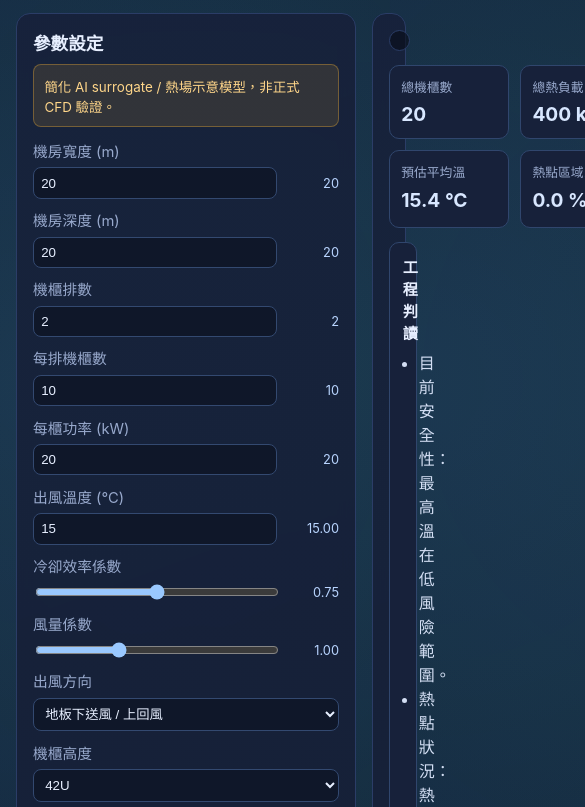
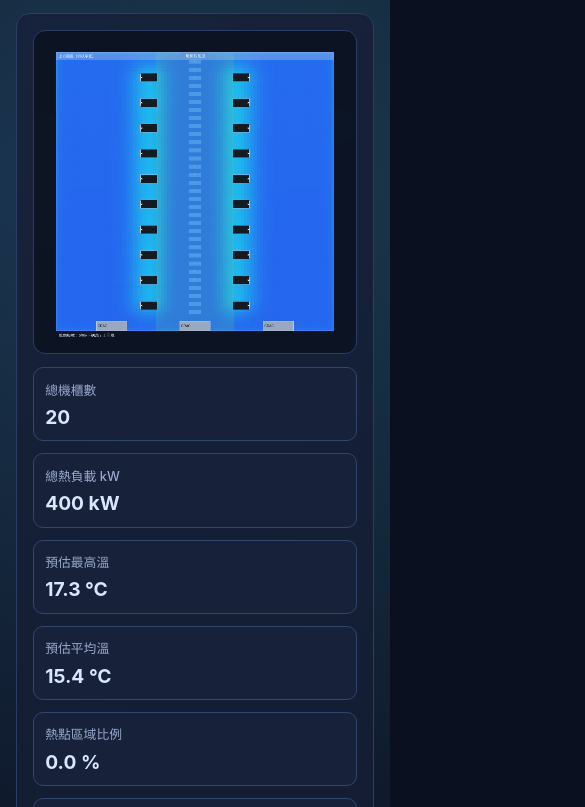
Before and after one commit to wuwu0102/dc-ai-cooling-demo, a website: page index.html in a window 390 px wide. Shown: the part 106-913 px from the top of the page, 585 px wide, since content can reach past the window. Drawn offline with Linux system fonts and the light colour scheme.

Commit message:
Fix mobile responsive layout (sidebar, heatmap, overflow)

```diff
--- a/src/main.js
+++ b/src/main.js
@@ -1,30 +1,30 @@
 const app = document.querySelector('#app');
 
 app.innerHTML = `
-  <div class="page">
+  <div class="page container">
     <header class="header">
-      <div>
+      <div class="text-block">
         <h1>Data Center AI Cooling Demo</h1>
         <p>機房冷卻熱場快速示意工具</p>
       </div>
-      <span class="demo-tag">DEMO</span>
+      <span class="demo-tag text-block">DEMO</span>
     </header>
 
-    <main class="layout">
-      <section class="panel" aria-label="參數面板">
+    <main class="layout main-layout">
+      <section class="panel sidebar text-block" aria-label="參數面板">
         <h2>參數設定</h2>
         <p class="model-note">簡化 AI surrogate / 熱場示意模型，非正式 CFD 驗證。</p>
         <div id="controls" class="controls"></div>
       </section>
 
-      <section class="viz-section" aria-label="熱場視覺化">
-        <div class="canvas-wrap">
+      <section class="viz-section content" aria-label="熱場視覺化">
+        <div class="canvas-wrap container-heatmap">
           <canvas id="heatCanvas" width="900" height="900"></canvas>
         </div>
-        <div id="stats" class="stats-grid"></div>
-        <section class="interpretation" id="interpretation"></section>
-        <section class="legend" aria-label="圖例與高度示意">
-          <div class="legend-block">
+        <div id="stats" class="stats-grid cards"></div>
+        <section class="interpretation analysis text-block" id="interpretation"></section>
+        <section class="legend text-block" aria-label="圖例與高度示意">
+          <div class="legend-block text-block">
             <h3>圖例 / Legend</h3>
             <ul>
               <li><span class="chip chip-blue"></span>藍色：冷區</li>
@@ -39,7 +39,7 @@ app.innerHTML = `
               <li><span class="legend-rack"></span>黑色長方形：機櫃</li>
             </ul>
           </div>
-          <div id="heightCard" class="height-card"></div>
+          <div id="heightCard" class="height-card text-block"></div>
         </section>
       </section>
     </main>
--- a/src/style.css
+++ b/src/style.css
@@ -21,13 +21,17 @@ body {
     radial-gradient(circle at 90% 10%, rgba(55, 213, 195, 0.12), transparent 30%),
     var(--bg);
   color: var(--text);
+  overflow-x: hidden;
+}
+
+.container {
+  max-width: 1200px;
+  margin: 0 auto;
+  padding: 16px;
 }
 
 .page {
   min-height: 100vh;
-  padding: 1rem;
-  max-width: 1500px;
-  margin: 0 auto;
 }
 
 .header {
@@ -60,10 +64,10 @@ h1 {
   background: rgba(90, 168, 255, 0.16);
 }
 
-.layout {
-  display: grid;
-  grid-template-columns: minmax(260px, 340px) minmax(0, 1fr);
-  gap: 1rem;
+.main-layout {
+  display: flex;
+  gap: 20px;
+  align-items: flex-start;
 }
 
 .panel,
@@ -73,6 +77,15 @@ h1 {
   border-radius: 14px;
   padding: 1rem;
   backdrop-filter: blur(8px);
+}
+
+.sidebar {
+  width: 300px;
+}
+
+.content {
+  flex: 1;
+  min-width: 0;
 }
 
 .panel h2 {
@@ -145,9 +158,15 @@ input[type='checkbox'] {
   background: rgba(9, 14, 26, 0.65);
 }
 
+.container-heatmap {
+  overflow-x: hidden;
+}
+
 canvas {
-  width: 100%;
+  width: 100% !important;
   aspect-ratio: 1;
+  height: auto !important;
+  max-width: 100%;
   display: block;
   border-radius: 8px;
 }
@@ -254,6 +273,23 @@ canvas {
   color: #ffc9a3;
 }
 
+.text-block {
+  writing-mode: horizontal-tb;
+  white-space: normal;
+  word-break: break-word;
+}
+
+.analysis {
+  max-width: 100%;
+  overflow-wrap: break-word;
+}
+
+.cards {
+  display: grid;
+  grid-template-columns: repeat(3, 1fr);
+  gap: 12px;
+}
+
 .side-view {
   display: grid;
   gap: 0.4rem;
@@ -279,3 +315,29 @@ canvas {
   border-radius: 6px;
   font-weight: 700;
 }
+
+@media (max-width: 768px) {
+  .main-layout {
+    display: flex;
+    flex-direction: column;
+  }
+
+  .sidebar {
+    width: 100%;
+    max-width: 100%;
+    order: 2;
+  }
+
+  .content {
+    width: 100%;
+    order: 1;
+  }
+
+  .cards {
+    grid-template-columns: 1fr;
+  }
+
+  .legend {
+    grid-template-columns: 1fr;
+  }
+}
```
